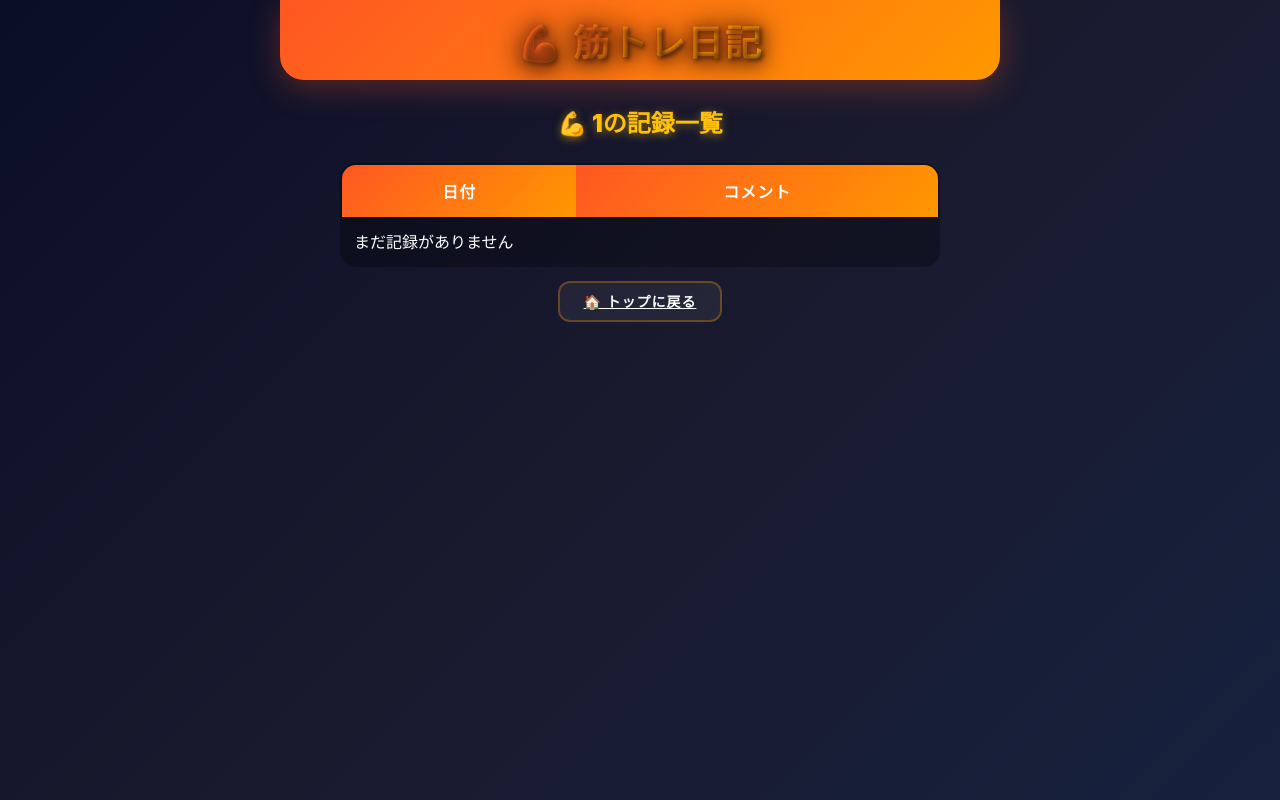
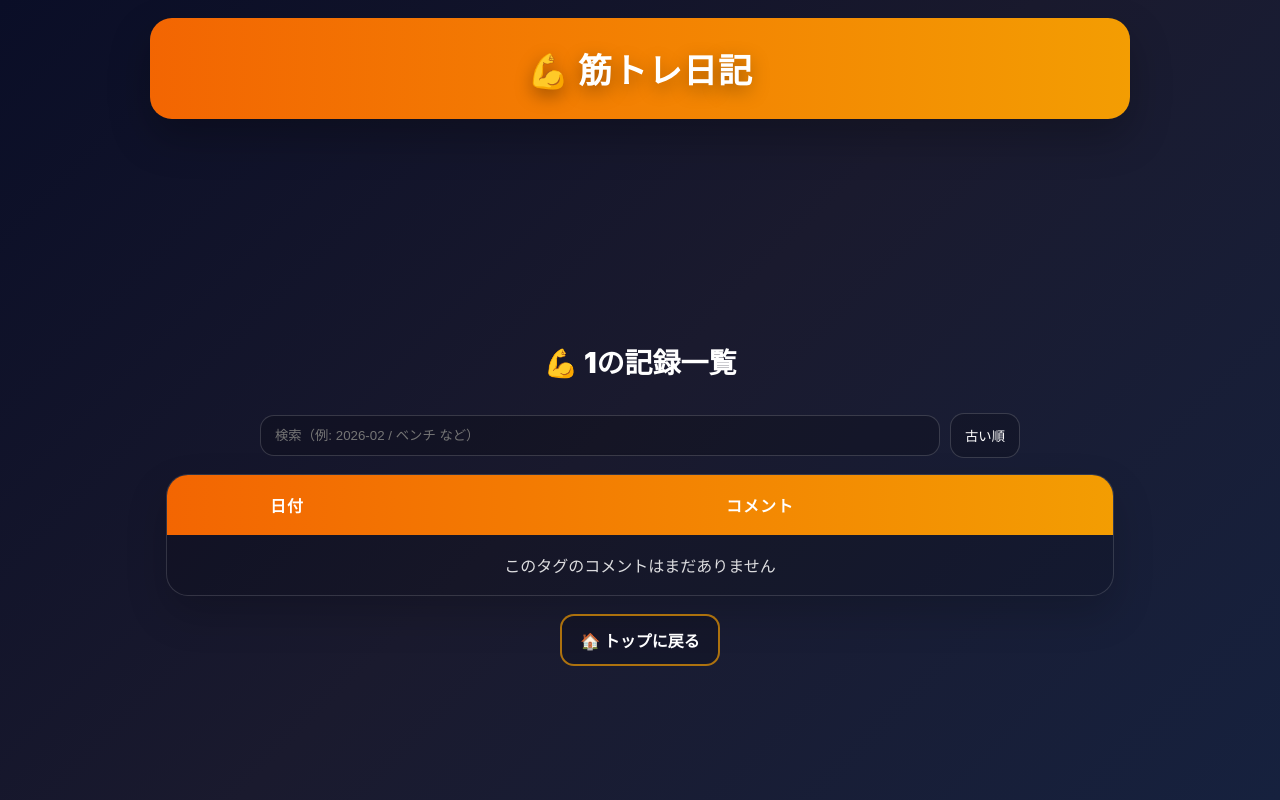
Before and after one commit to Sair-xX/training-diary2, a React (Vite) app: page /tag/1 in a window 1280 px wide. Built offline with nearby package versions, Linux system fonts and the light colour scheme.

Commit message:
UI調整＆streak修正

```diff
--- a/src/App.jsx
+++ b/src/App.jsx
@@ -1,5 +1,10 @@
-import { useState } from "react";
-import { BrowserRouter as Router, Routes, Route, useNavigate } from "react-router-dom";
+import { useEffect, useState } from "react";
+import {
+  BrowserRouter as Router,
+  Routes,
+  Route,
+  useNavigate,
+} from "react-router-dom";
 import Header from "./components/Header.jsx";
 import Calendar from "./components/Calendar.jsx";
 import Streak from "./components/Streak.jsx";
@@ -16,16 +21,56 @@ function loadDiaryData() {
   }
 }
 
+/* ===== 連続記録ロジック ===== */
+
+function makeDateKeyLocal(d) {
+  const y = d.getFullYear();
+  const m = String(d.getMonth() + 1).padStart(2, "0");
+  const dd = String(d.getDate()).padStart(2, "0");
+  return `${y}-${m}-${dd}`;
+}
+
+function hasAnyRecord(entry) {
+  const tags = entry?.tags;
+  if (!tags) return false;
+  return Object.values(tags).some(
+    (v) => String(v).trim().length > 0
+  );
+}
+
+function calcStreak(diaryData) {
+  let count = 0;
+  const cur = new Date();
+
+  while (true) {
+    const key = makeDateKeyLocal(cur);
+    if (hasAnyRecord(diaryData[key])) {
+      count++;
+      cur.setDate(cur.getDate() - 1);
+    } else {
+      break;
+    }
+  }
+
+  return count;
+}
+
+/* ===== HomePage ===== */
+
 function HomePage() {
   const now = new Date();
   const [currentYear, setCurrentYear] = useState(now.getFullYear());
   const [currentMonth, setCurrentMonth] = useState(now.getMonth() + 1);
   const [selectedDay, setSelectedDay] = useState(now.getDate());
-  const [streak, setStreak] = useState(0);
   const [diaryData, setDiaryData] = useState(loadDiaryData);
+  const [streak, setStreak] = useState(() =>
+    calcStreak(loadDiaryData())
+  );
+
   const navigate = useNavigate();
 
   const tagList = ["胸", "肩", "2頭筋", "3頭筋"];
+  const [selectedTag, setSelectedTag] = useState(tagList[0]);
 
   const dateKey = (day) => {
     const mm = String(currentMonth).padStart(2, "0");
@@ -37,34 +82,47 @@ function HomePage() {
 
   const handleCommentChange = (day, text) => {
     const key = dateKey(day);
-    setDiaryData(prev => ({ ...prev, [key]: { ...prev[key], comment: text } }));
+    setDiaryData((prev) => ({
+      ...prev,
+      [key]: {
+        ...(prev[key] ?? {}),
+        tags: {
+          ...((prev[key]?.tags) ?? {}),
+          [selectedTag]: text,
+        },
+      },
+    }));
   };
 
-  const handleTagChange = (day, tag) => {
-    const key = dateKey(day);
-    setDiaryData(prev => ({ ...prev, [key]: { ...prev[key], tag } }));
+  const handleTagChange = (_day, tag) => {
+    setSelectedTag(tag);
   };
 
   const handleSave = () => {
     localStorage.setItem("diaryData", JSON.stringify(diaryData));
+    setStreak(calcStreak(diaryData));
   };
+
+  useEffect(() => {
+    setStreak(calcStreak(diaryData));
+  }, [diaryData]);
 
   const handlePrevMonth = () => {
     if (currentMonth === 1) {
-      setCurrentYear(y => y - 1);
+      setCurrentYear((y) => y - 1);
       setCurrentMonth(12);
     } else {
-      setCurrentMonth(m => m - 1);
+      setCurrentMonth((m) => m - 1);
     }
     setSelectedDay(1);
   };
 
   const handleNextMonth = () => {
     if (currentMonth === 12) {
-      setCurrentYear(y => y + 1);
+      setCurrentYear((y) => y + 1);
       setCurrentMonth(1);
     } else {
-      setCurrentMonth(m => m + 1);
+      setCurrentMonth((m) => m + 1);
     }
     setSelectedDay(1);
   };
@@ -72,14 +130,17 @@ function HomePage() {
   const handleTagNavigate = (tag) => navigate(`/tag/${tag}`);
 
   const selectedKey = dateKey(selectedDay);
+  const selectedComment =
+    diaryData[selectedKey]?.tags?.[selectedTag] ?? "";
 
   return (
     <div className="app">
+      {/* ===== ヘッダー ===== */}
       <Header />
-      <Streak streak={streak} isStreakUp={true} />
 
+      {/* ===== タグメニュー（上） ===== */}
       <div className="tag-menu">
-        {tagList.map(tag => (
+        {tagList.map((tag) => (
           <button
             key={tag}
             className="tag-btn"
@@ -90,6 +151,13 @@ function HomePage() {
         ))}
       </div>
 
+      {/* ===== 300pxの暗い間 ===== */}
+      <div className="homeBigGap" />
+
+      {/* ===== 連続記録（下） ===== */}
+      <Streak streak={streak} isStreakUp={streak > 0} />
+
+      {/* ===== カレンダー ===== */}
       <Calendar
         year={currentYear}
         month={currentMonth}
@@ -97,23 +165,35 @@ function HomePage() {
         onDateSelect={handleDateSelect}
       />
 
+      {/* ===== 日記入力 ===== */}
       <DiaryEditor
         selectedDay={selectedDay}
-        data={diaryData[selectedKey] || { comment: "", tag: "" }}
+        data={{ comment: selectedComment, tag: selectedTag }}
         onCommentChange={handleCommentChange}
         onTagChange={handleTagChange}
         onSave={handleSave}
         tagList={tagList}
       />
 
+      {/* ===== 月移動 ===== */}
       <div className="month-nav">
-        <button className="month-nav-btn" onClick={handlePrevMonth}>← 前月</button>
-        <span className="month-nav-label">{currentYear}年{currentMonth}月</span>
-        <button className="month-nav-btn" onClick={handleNextMonth}>次月 →</button>
+        <button className="month-nav-btn" onClick={handlePrevMonth}>
+          ← 前月
+        </button>
+
+        <span className="month-nav-label">
+          {currentYear}年{currentMonth}月
+        </span>
+
+        <button className="month-nav-btn" onClick={handleNextMonth}>
+          次月 →
+        </button>
       </div>
     </div>
   );
 }
+
+/* ===== Router ===== */
 
 export default function App() {
   return (
--- a/src/index.css
+++ b/src/index.css
@@ -445,3 +445,140 @@ body {
     font-size: 36px;
   }
 }
+/* ===== TagPage: old-like UI ===== */
+.tagOldPage {
+  min-height: 100vh;
+}
+
+.tagOldHero {
+  padding: 18px 16px 0;
+}
+
+.tagOldHeroInner {
+  max-width: 980px;
+  margin: 0 auto;
+  border-radius: 22px;
+  padding: 26px 18px;
+  background: linear-gradient(90deg, rgba(255, 106, 0, 0.95), rgba(255, 164, 0, 0.95));
+  box-shadow: 0 18px 40px rgba(0,0,0,0.25);
+}
+
+.tagOldHeroTitle {
+  text-align: center;
+  font-weight: 900;
+  font-size: 34px;
+  letter-spacing: 1px;
+  text-shadow: 0 6px 18px rgba(0,0,0,0.35);
+}
+
+.tagOldWrap {
+  max-width: 980px;
+  margin: 0 auto;
+  padding: 22px 16px 40px;
+}
+
+.tagOldSectionTitle {
+  text-align: center;
+  font-size: 28px;
+  font-weight: 900;
+  margin: 200px 0 32px;   /* ← ここ大きく */
+}
+
+.tagOldControls {
+  display: flex;
+  gap: 10px;
+  justify-content: center;
+  align-items: center;
+  flex-wrap: wrap;
+  margin: 8px 0 16px;
+}
+
+.tagOldSearch {
+  width: min(680px, 100%);
+  padding: 12px 14px;
+  border-radius: 14px;
+  border: 1px solid rgba(255,255,255,0.16);
+  background: rgba(0,0,0,0.18);
+  color: inherit;
+  outline: none;
+}
+
+.tagOldSort {
+  padding: 12px 14px;
+  border-radius: 14px;
+  border: 1px solid rgba(255,255,255,0.16);
+  background: rgba(0,0,0,0.18);
+  color: inherit;
+  cursor: pointer;
+}
+
+.tagOldTable {
+  border-radius: 22px;
+  overflow: hidden;
+  border: 1px solid rgba(255,255,255,0.14);
+  background: rgba(0,0,0,0.14);
+  box-shadow: 0 18px 40px rgba(0,0,0,0.18);
+}
+
+.tagOldTableHead {
+  display: grid;
+  grid-template-columns: 240px 1fr;
+  background: linear-gradient(90deg, rgba(255, 106, 0, 0.95), rgba(255, 164, 0, 0.95));
+}
+
+.tagOldTh {
+  padding: 18px 16px;
+  font-weight: 900;
+  text-align: center;
+  letter-spacing: 1px;
+}
+
+.tagOldTableBody {
+  display: grid;
+}
+
+.tagOldTr {
+  display: grid;
+  grid-template-columns: 240px 1fr;
+  border-top: 1px solid rgba(255,255,255,0.10);
+}
+
+.tagOldTd {
+  padding: 16px 16px;
+}
+
+.tagOldDate {
+  font-weight: 800;
+}
+
+.tagOldComment {
+  white-space: pre-wrap;
+  line-height: 1.7;
+}
+
+.tagOldEmpty {
+  padding: 18px 16px;
+  opacity: 0.85;
+  text-align: center;
+}
+
+.tagOldBottom {
+  display: flex;
+  justify-content: center;
+  margin-top: 18px;
+}
+
+.tagOldBackBtn {
+  text-decoration: none;
+  padding: 12px 18px;
+  border-radius: 14px;
+  border: 2px solid rgba(255, 164, 0, 0.65);
+  background: rgba(0,0,0,0.16);
+  color: inherit;
+  font-weight: 800;
+}
+
+/* ===== ホーム画面の300px間 ===== */
+.homeBigGap {
+  height: 100px;
+}
--- a/src/pages/TagPage.jsx
+++ b/src/pages/TagPage.jsx
@@ -1,54 +1,102 @@
+import { useMemo, useState } from "react";
 import { useParams, Link } from "react-router-dom";
-import Header from "../components/Header";
-import "../index.css";
+
+function loadDiaryData() {
+  try {
+    const raw = localStorage.getItem("diaryData");
+    return raw ? JSON.parse(raw) : {};
+  } catch {
+    return {};
+  }
+}
+
+// "2026-02-15" → "15日"（同月前提の表示。必要ならここを変えられる）
+function dayLabel(dateKey) {
+  return dateKey; // そのまま表示（YYYY-MM-DD）
+}
 
 export default function TagPage() {
   const { tagName } = useParams();
+  const diaryData = useMemo(loadDiaryData, []);
 
-  // デモ用データ（本番はAppからContextやpropsで渡す）
-  const diaryData = {
-    1: { comment: "胸を鍛えた", tag: "胸" },
-    2: { comment: "肩中心", tag: "肩" },
-    3: { comment: "2頭筋トレ", tag: "2頭筋" },
-    4: { comment: "3頭筋", tag: "3頭筋" },
-    5: { comment: "胸軽め", tag: "胸" },
-  };
+  const [query, setQuery] = useState("");
+  const [sortDesc, setSortDesc] = useState(false); // 旧UIは上から昇順っぽいので false 初期
 
-  const filtered = Object.entries(diaryData).filter(([day, data]) => data.tag === tagName);
+  const rows = useMemo(() => {
+    let list = Object.keys(diaryData)
+      .map((dateKey) => {
+        const comment = diaryData?.[dateKey]?.tags?.[tagName] ?? "";
+        return { dateKey, comment };
+      })
+      .filter((x) => x.comment && x.comment.trim().length > 0);
+
+    if (query.trim()) {
+      const q = query.trim().toLowerCase();
+      list = list.filter(
+        (x) =>
+          x.dateKey.toLowerCase().includes(q) ||
+          x.comment.toLowerCase().includes(q)
+      );
+    }
+
+    list.sort((a, b) =>
+      sortDesc ? (a.dateKey < b.dateKey ? 1 : -1) : a.dateKey > b.dateKey ? 1 : -1
+    );
+
+    return list;
+  }, [diaryData, tagName, query, sortDesc]);
 
   return (
-    <div className="app">
-      <Header />
+    <div className="tagOldPage">
+      {/* タイトル帯（上のオレンジのやつっぽいイメージ） */}
+      <div className="tagOldHero">
+        <div className="tagOldHeroInner">
+          <div className="tagOldHeroTitle">💪 筋トレ日記</div>
+        </div>
+      </div>
 
-      <h2 style={{ margin: "24px 0", color: "#ffc107", textAlign: "center", fontWeight: "900", textShadow: "0 2px 8px rgba(255, 193, 7, 0.5)" }}>
-        💪 {tagName}の記録一覧
-      </h2>
+      <div className="tagOldWrap">
+        <div className="tagOldSectionTitle">💪 {tagName}の記録一覧</div>
 
-      <table className="tag-table">
-        <thead>
-          <tr>
-            <th>日付</th>
-            <th>コメント</th>
-          </tr>
-        </thead>
-        <tbody>
-          {filtered.length === 0 ? (
-            <tr>
-              <td colSpan={2}>まだ記録がありません</td>
-            </tr>
-          ) : (
-            filtered.map(([day, data]) => (
-              <tr key={day}>
-                <td>{day}日</td>
-                <td>{data.comment}</td>
-              </tr>
-            ))
-          )}
-        </tbody>
-      </table>
+        {/* コントロール：検索＋並び替え（機能は維持） */}
+        <div className="tagOldControls">
+          <input
+            className="tagOldSearch"
+            value={query}
+            onChange={(e) => setQuery(e.target.value)}
+            placeholder="検索（例: 2026-02 / ベンチ など）"
+          />
+          <button className="tagOldSort" onClick={() => setSortDesc((v) => !v)}>
+            {sortDesc ? "新しい順" : "古い順"}
+          </button>
+        </div>
 
-      <div style={{ textAlign: "center", marginTop: "24px" }}>
-        <Link to="/" className="tag-btn">🏠 トップに戻る</Link>
+        {/* テーブル */}
+        <div className="tagOldTable">
+          <div className="tagOldTableHead">
+            <div className="tagOldTh">日付</div>
+            <div className="tagOldTh">コメント</div>
+          </div>
+
+          <div className="tagOldTableBody">
+            {rows.length === 0 ? (
+              <div className="tagOldEmpty">このタグのコメントはまだありません</div>
+            ) : (
+              rows.map((r) => (
+                <div className="tagOldTr" key={r.dateKey}>
+                  <div className="tagOldTd tagOldDate">{dayLabel(r.dateKey)}</div>
+                  <div className="tagOldTd tagOldComment">{r.comment}</div>
+                </div>
+              ))
+            )}
+          </div>
+        </div>
+
+        <div className="tagOldBottom">
+          <Link to="/" className="tagOldBackBtn">
+            🏠 トップに戻る
+          </Link>
+        </div>
       </div>
     </div>
   );
```
